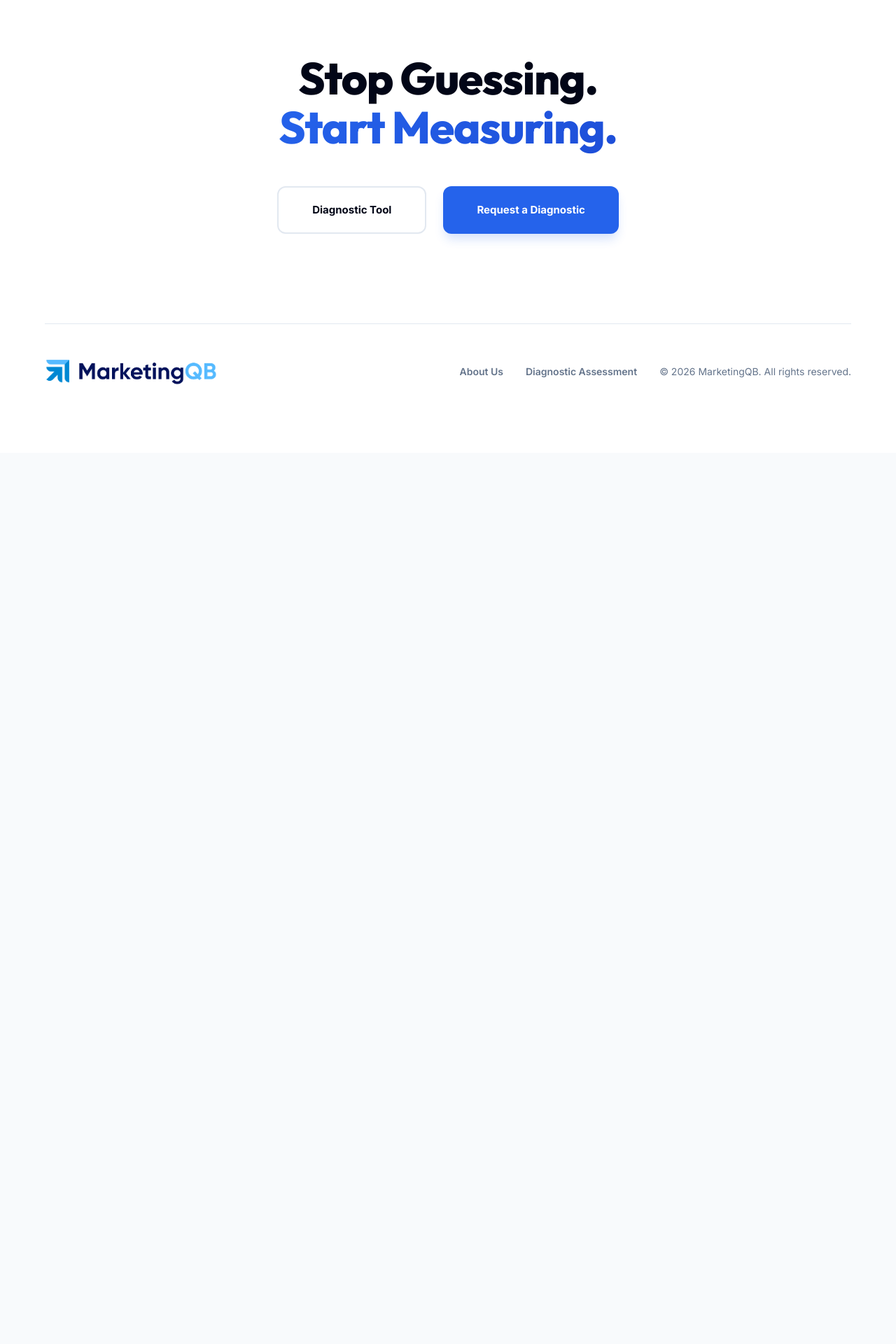
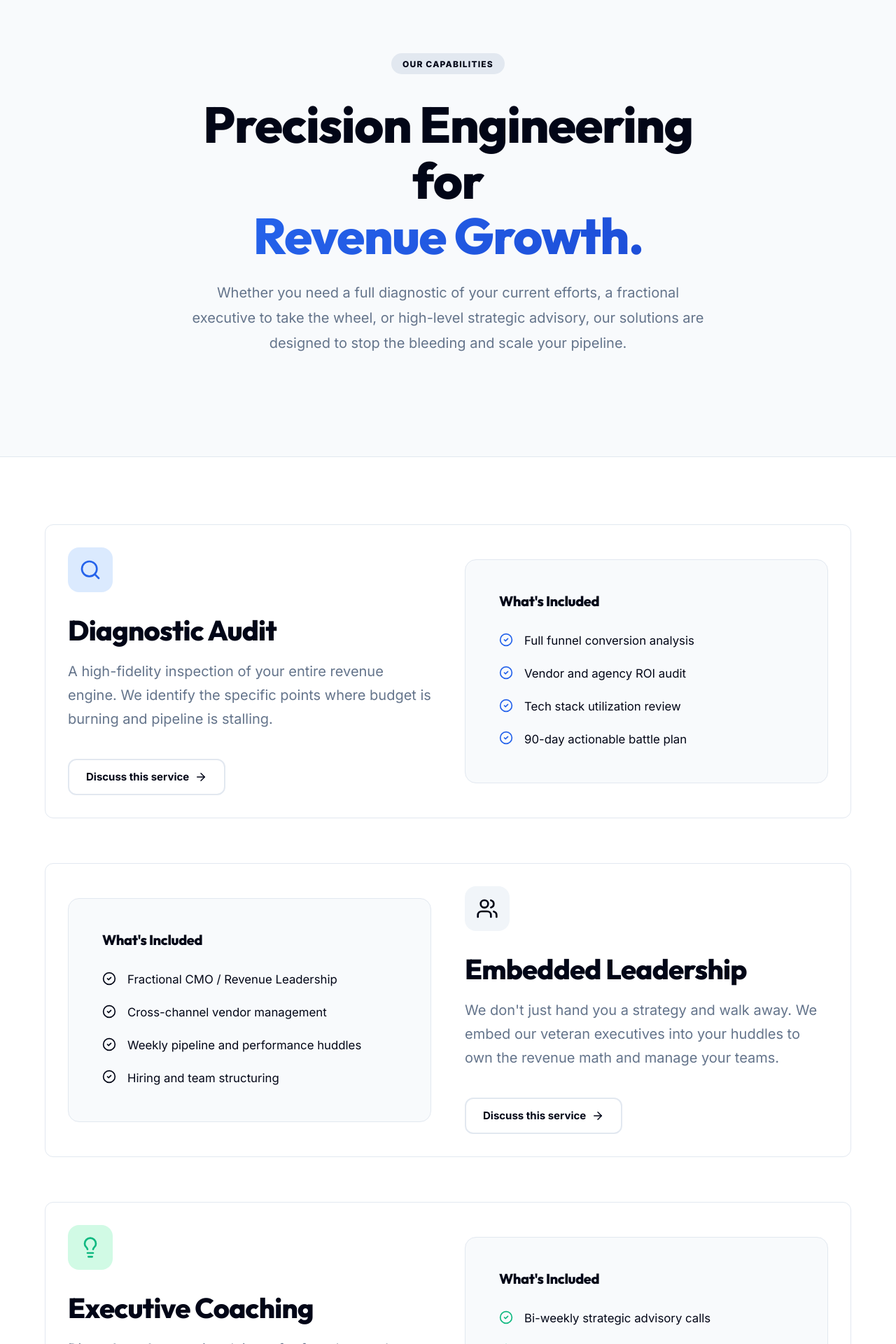
Before and after one commit to mattaster/mktqb, a React (Vite) app: page /services in a window 1280 px wide. Shown: the part 100-2020 px from the top of the page at 70% size. Before the commit the page ends 800 px from the top, so only its background shows below. Built offline with nearby package versions, Linux system fonts and the light colour scheme.

Commit message:
Services

```diff
--- a/src/App.jsx
+++ b/src/App.jsx
@@ -4,6 +4,7 @@ import Home from './pages/Home';
 import About from './pages/About';
 import Contact from './pages/Contact';
 import Audit from './pages/Audit';
+import Services from './pages/Services';
 
 // Scroll to top on route change
 const ScrollToTop = () => {
@@ -33,6 +34,7 @@ const Navigation = () => {
                         <Link to="/#problem" className="nav-link">The Gap</Link>
                         <Link to="/#difference" className="nav-link">The Difference</Link>
                         <Link to="/#framework" className="nav-link">Framework</Link>
+                        <Link to="/services" className="nav-link">Services</Link>
                         <Link to="/about" className="nav-link">About Us</Link>
                         <Link to="/audit" className="nav-link" style={{ color: 'var(--accent)', fontWeight: 700 }}>Assessment</Link>
                         <Link to="/contact" className="btn btn-primary" style={{ textDecoration: 'none' }}>Quick Start</Link>
@@ -58,6 +60,7 @@ const Navigation = () => {
                     <Link to="/#problem" className="mobile-menu-link" onClick={() => setIsOpen(false)}>The Gap</Link>
                     <Link to="/#difference" className="mobile-menu-link" onClick={() => setIsOpen(false)}>The Difference</Link>
                     <Link to="/#framework" className="mobile-menu-link" onClick={() => setIsOpen(false)}>Framework</Link>
+                    <Link to="/services" className="mobile-menu-link" onClick={() => setIsOpen(false)}>Services</Link>
                     <Link to="/about" className="mobile-menu-link" onClick={() => setIsOpen(false)}>About Us</Link>
                     <Link to="/audit" className="mobile-menu-link" style={{ color: 'var(--accent)' }} onClick={() => setIsOpen(false)}>Diagnostic Assessment</Link>
                     <Link to="/contact" className="btn btn-primary" style={{ marginTop: '1rem', textDecoration: 'none' }} onClick={() => setIsOpen(false)}>Request a Diagnostic</Link>
@@ -103,7 +106,7 @@ const Footer = () => {
             <div className="container">
                 <h2 className="footer-h2" style={{ fontSize: '4rem', marginBottom: '3rem' }}>Stop Guessing.<br /><span className="text-gradient">Start Measuring.</span></h2>
                 <div className="flex" style={{ justifyContent: 'center', gap: '1.5rem', flexWrap: 'wrap' }}>
-                    <Link to="/audit" className="btn btn-outline" style={{ padding: '1.25rem 3rem', textDecoration: 'none' }}>Diagnostic Tool</Link>
+                    <Link to="/services" className="btn btn-outline" style={{ padding: '1.25rem 3rem', textDecoration: 'none' }}>Explore Services</Link>
                     <Link to="/contact" className="btn btn-primary" style={{ padding: '1.25rem 3rem', textDecoration: 'none' }}>Request a Diagnostic</Link>
                 </div>
 
@@ -114,6 +117,7 @@ const Footer = () => {
                         <img src="/logo.png" alt="MarketingQB Logo" style={{ height: '2.5rem', width: 'auto' }} />
                     </Link>
                     <div className="flex" style={{ gap: '2rem', flexWrap: 'wrap', justifyContent: 'center' }}>
+                        <Link to="/services" style={{ textDecoration: 'none', color: 'inherit', fontWeight: 600 }}>Services</Link>
                         <Link to="/about" style={{ textDecoration: 'none', color: 'inherit', fontWeight: 600 }}>About Us</Link>
                         <Link to="/audit" style={{ textDecoration: 'none', color: 'inherit', fontWeight: 600 }}>Diagnostic Assessment</Link>
                         <span>© 2026 MarketingQB. All rights reserved.</span>
@@ -134,6 +138,7 @@ const App = () => {
                 <Routes>
                     <Route path="/" element={<Home />} />
                     <Route path="/about" element={<About />} />
+                    <Route path="/services" element={<Services />} />
                     <Route path="/contact" element={<Contact />} />
                     <Route path="/audit" element={<Audit />} />
                 </Routes>
--- a/src/pages/Home.jsx
+++ b/src/pages/Home.jsx
@@ -51,8 +51,8 @@ const Home = () => {
                                 <Link to="/contact" className="btn btn-primary" style={{ padding: '1rem 2rem', fontSize: '1.125rem', textDecoration: 'none' }}>
                                     Request a Quote <ArrowRight size={20} />
                                 </Link>
-                                <Link to="/audit" className="btn btn-outline" style={{ padding: '1rem 2rem', fontSize: '1.125rem', textDecoration: 'none' }}>
-                                    Take Our Assessment
+                                <Link to="/services" className="btn btn-outline" style={{ padding: '1rem 2rem', fontSize: '1.125rem', textDecoration: 'none' }}>
+                                    Explore Our Services
                                 </Link>
                             </div>
                         </motion.div>
--- /dev/null
+++ b/src/pages/Services.jsx
@@ -0,0 +1,145 @@
+import React, { useEffect } from 'react';
+import { motion } from 'framer-motion';
+import { Link } from 'react-router-dom';
+import {
+    ArrowRight,
+    Search,
+    Users,
+    Lightbulb,
+    CheckCircle2
+} from 'lucide-react';
+
+const Services = () => {
+    useEffect(() => {
+        window.scrollTo(0, 0);
+    }, []);
+
+    const services = [
+        {
+            id: 'audit',
+            title: 'Diagnostic Audit',
+            icon: <Search size={32} />,
+            color: 'var(--accent)',
+            bgColor: 'var(--accent-soft)',
+            description: "A high-fidelity inspection of your entire revenue engine. We identify the specific points where budget is burning and pipeline is stalling.",
+            features: [
+                "Full funnel conversion analysis",
+                "Vendor and agency ROI audit",
+                "Tech stack utilization review",
+                "90-day actionable battle plan"
+            ]
+        },
+        {
+            id: 'leadership',
+            title: 'Embedded Leadership',
+            icon: <Users size={32} />,
+            color: 'var(--primary)',
+            bgColor: '#f1f5f9',
+            description: "We don't just hand you a strategy and walk away. We embed our veteran executives into your huddles to own the revenue math and manage your teams.",
+            features: [
+                "Fractional CMO / Revenue Leadership",
+                "Cross-channel vendor management",
+                "Weekly pipeline and performance huddles",
+                "Hiring and team structuring"
+            ]
+        },
+        {
+            id: 'coaching',
+            title: 'Executive Coaching',
+            icon: <Lightbulb size={32} />,
+            color: 'var(--success)',
+            bgColor: '#d1fae5',
+            description: "Direct 1-on-1 strategic advisory for founders and internal leaders who need pattern recognition and guidance to scale efficiently.",
+            features: [
+                "Bi-weekly strategic advisory calls",
+                "Real-time problem solving and sounding board",
+                "Leadership development for internal teams",
+                "Market positioning and messaging review"
+            ]
+        }
+    ];
+
+    return (
+        <>
+            {/* Hero Section */}
+            <header className="section" style={{ background: 'var(--background)' }}>
+                <div className="container" style={{ textAlign: 'center', maxWidth: '800px' }}>
+                    <motion.div
+                        initial={{ opacity: 0, y: 20 }}
+                        animate={{ opacity: 1, y: 0 }}
+                        transition={{ duration: 0.6 }}
+                    >
+                        <div className="badge" style={{ marginBottom: '2rem' }}>Our Capabilities</div>
+                        <h1 style={{ fontSize: 'clamp(3rem, 6vw, 4.5rem)', marginBottom: '1.5rem' }}>
+                            Precision Engineering for <br />
+                            <span className="text-gradient">Revenue Growth.</span>
+                        </h1>
+                        <p style={{ fontSize: '1.25rem', color: 'var(--foreground-muted)', marginBottom: '3rem', lineHeight: '1.8' }}>
+                            Whether you need a full diagnostic of your current efforts, a fractional executive to take the wheel, or high-level strategic advisory, our solutions are designed to stop the bleeding and scale your pipeline.
+                        </p>
+                    </motion.div>
+                </div>
+            </header>
+
+            {/* Services Grid */}
+            <section className="section" style={{ background: 'white', borderTop: '1px solid var(--border)' }}>
+                <div className="container">
+                    <div className="grid" style={{ gap: '4rem' }}>
+                        {services.map((service, idx) => (
+                            <motion.div
+                                key={service.id}
+                                initial={{ opacity: 0, y: 20 }}
+                                whileInView={{ opacity: 1, y: 0 }}
+                                viewport={{ once: true }}
+                                transition={{ duration: 0.5, delay: idx * 0.1 }}
+                                className="card flex"
+                                style={{ gap: '3rem', flexDirection: idx % 2 === 1 ? 'row-reverse' : 'row', alignItems: 'center', flexWrap: 'wrap' }}
+                            >
+                                <div style={{ flex: '1 1 400px' }}>
+                                    <div style={{ width: '4rem', height: '4rem', background: service.bgColor, color: service.color, borderRadius: '1rem', display: 'flex', alignItems: 'center', justifyContent: 'center', marginBottom: '2rem' }}>
+                                        {service.icon}
+                                    </div>
+                                    <h2 style={{ fontSize: '2.5rem', marginBottom: '1rem' }}>{service.title}</h2>
+                                    <p style={{ fontSize: '1.25rem', color: 'var(--foreground-muted)', marginBottom: '2.5rem', lineHeight: '1.7' }}>
+                                        {service.description}
+                                    </p>
+                                    <Link to="/contact" className="btn btn-outline" style={{ textDecoration: 'none' }}>
+                                        Discuss this service <ArrowRight size={18} />
+                                    </Link>
+                                </div>
+                                <div style={{ flex: '1 1 400px', background: 'var(--background)', padding: '3rem', borderRadius: '1rem', border: '1px solid var(--border)' }}>
+                                    <h3 style={{ fontSize: '1.25rem', marginBottom: '2rem', display: 'flex', alignItems: 'center', gap: '0.75rem' }}>
+                                        What's Included
+                                    </h3>
+                                    <ul style={{ listStyle: 'none', padding: 0, margin: 0, display: 'grid', gap: '1.25rem' }}>
+                                        {service.features.map((feature, i) => (
+                                            <li key={i} className="flex" style={{ gap: '1rem', fontSize: '1.05rem', color: 'var(--foreground)' }}>
+                                                <CheckCircle2 size={20} style={{ color: service.color, flexShrink: 0, marginTop: '0.1rem' }} />
+                                                <span>{feature}</span>
+                                            </li>
+                                        ))}
+                                    </ul>
+                                </div>
+                            </motion.div>
+                        ))}
+                    </div>
+                </div>
+            </section>
+
+            {/* Bottom CTA */}
+            <section className="section" style={{ background: 'var(--primary)', color: 'white', textAlign: 'center' }}>
+                <div className="container" style={{ maxWidth: '600px' }}>
+                    <h2 style={{ fontSize: '2.5rem', marginBottom: '1.5rem' }}>Not sure where to start?</h2>
+                    <p style={{ fontSize: '1.25rem', opacity: 0.9, marginBottom: '2.5rem', lineHeight: '1.7' }}>
+                        Book a brief discovery call with our team. We'll help you identify the right engagement model for your current growth bottlenecks.
+                    </p>
+                    <Link to="/contact" className="btn btn-primary" style={{ padding: '1.25rem 3rem', fontSize: '1.125rem', textDecoration: 'none' }}>
+                        Book a Discovery Call <ArrowRight size={20} />
+                    </Link>
+                </div>
+            </section>
+        </>
+    );
+};
+
+export default Services;
```
